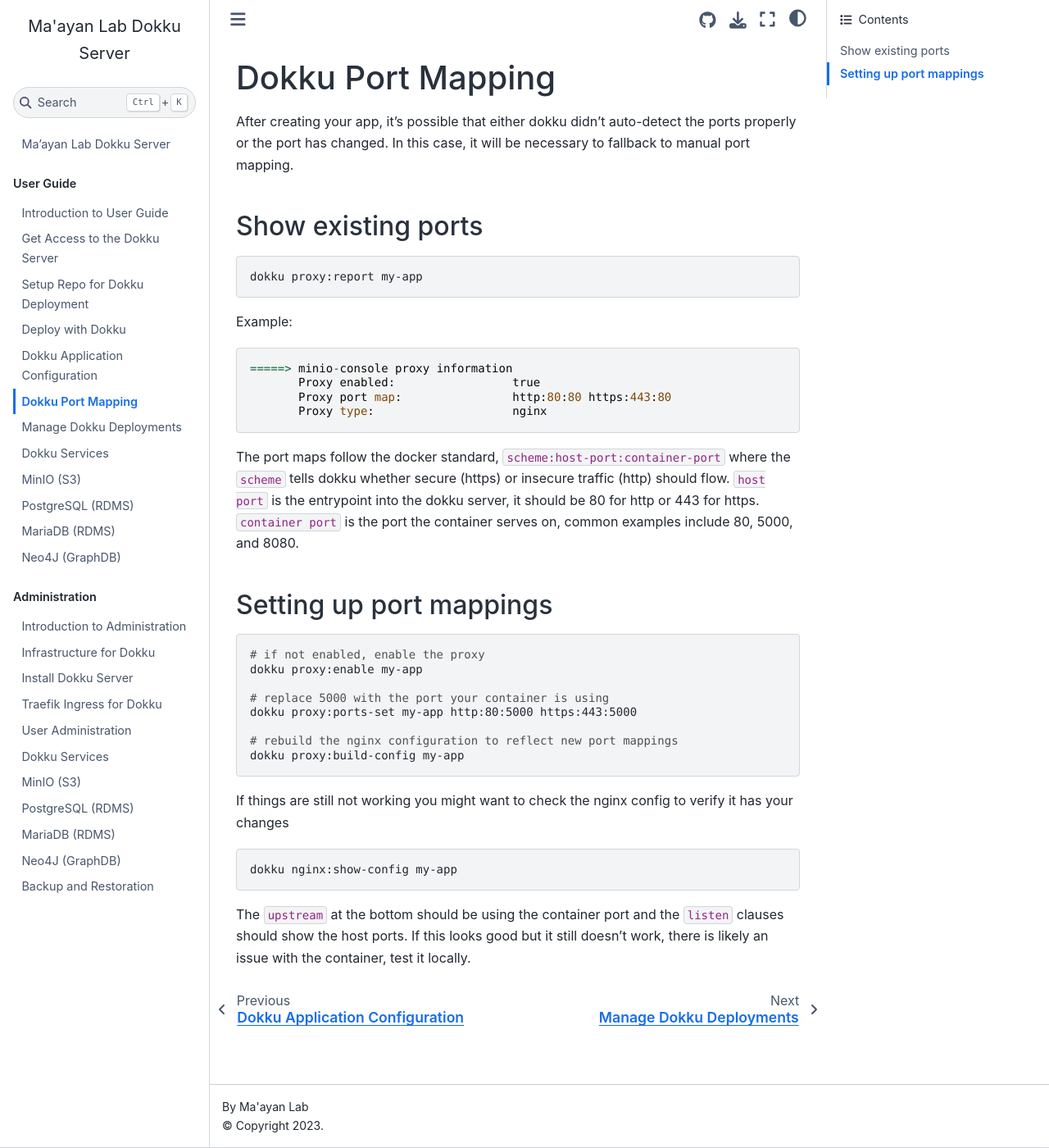
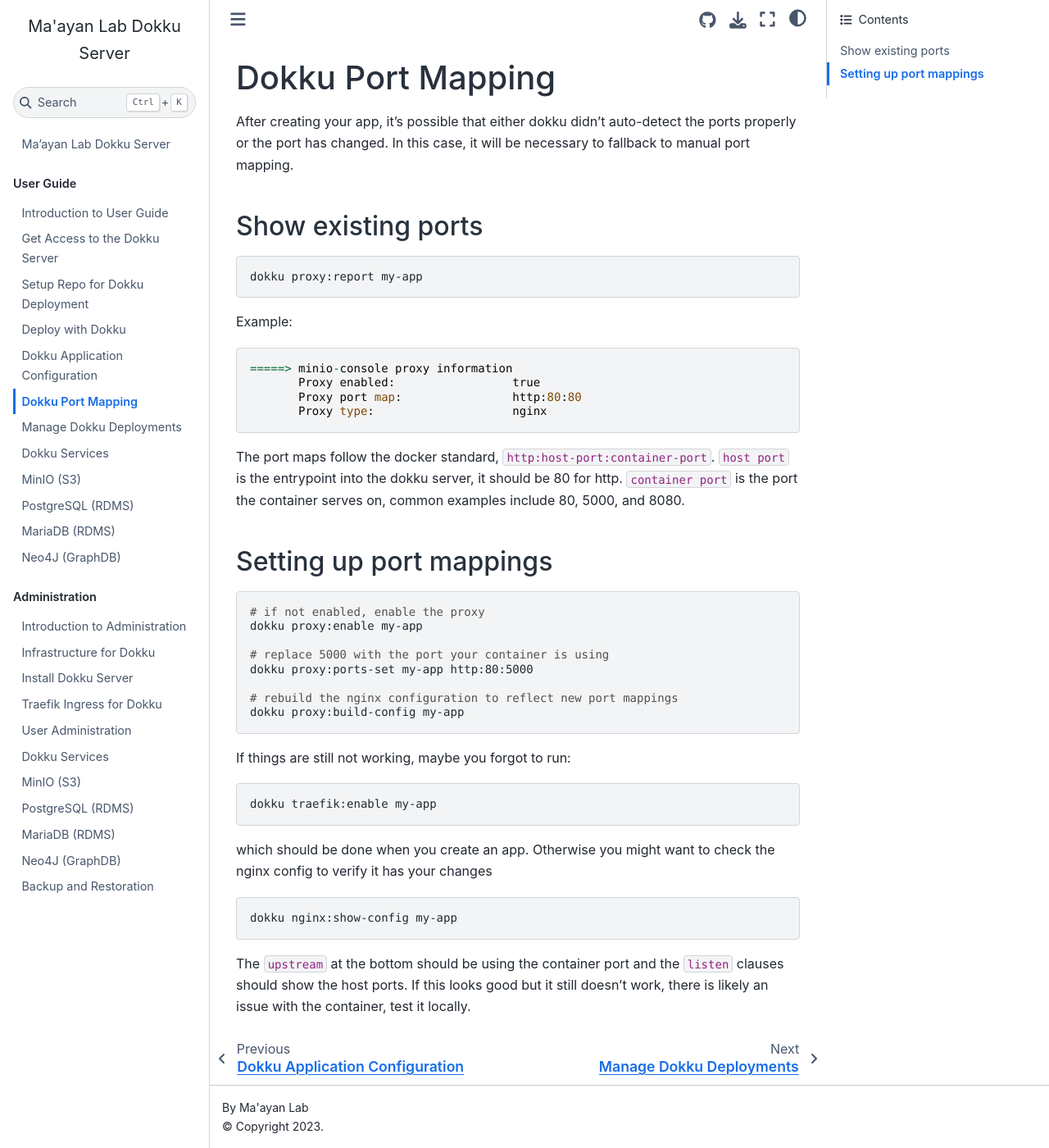
Before and after one commit to MaayanLab/dokku, a Jupyter Book: the page built from user/32-port-mapping.md, in a window 1280 px wide and 1400 px high. Shown: the whole window at 82% size. Built offline with Jupyter Book 1.0.4 settings and Sphinx 7.4.7 and the Sphinx Book theme 1.1.4, drawn with Linux system fonts in a browser that asks for light colours.

Commit message:
Update instructions related to traefik:enable & port mappings

````diff
--- a/user/32-port-mapping.md
+++ b/user/32-port-mapping.md
@@ -12,11 +12,11 @@
 ```
 =====> minio-console proxy information
        Proxy enabled:                 true
-       Proxy port map:                http:80:80 https:443:80
+       Proxy port map:                http:80:80
        Proxy type:                    nginx
 ```
 
-The port maps follow the docker standard, `scheme:host-port:container-port` where the `scheme` tells dokku whether secure (https) or insecure traffic (http) should flow. `host port` is the entrypoint into the dokku server, it should be 80 for http or 443 for https. `container port` is the port the container serves on, common examples include 80, 5000, and 8080.
+The port maps follow the docker standard, `http:host-port:container-port`. `host port` is the entrypoint into the dokku server, it should be 80 for http. `container port` is the port the container serves on, common examples include 80, 5000, and 8080.
 
 ## Setting up port mappings
 
@@ -25,13 +25,18 @@
 dokku proxy:enable my-app
 
 # replace 5000 with the port your container is using
-dokku proxy:ports-set my-app http:80:5000 https:443:5000
+dokku proxy:ports-set my-app http:80:5000
 
 # rebuild the nginx configuration to reflect new port mappings
 dokku proxy:build-config my-app
 ```
 
-If things are still not working you might want to check the nginx config to verify it has your changes
+If things are still not working, maybe you forgot to run:
+```bash
+dokku traefik:enable my-app
+```
+
+which should be done when you create an app. Otherwise you might want to check the nginx config to verify it has your changes
 ```bash
 dokku nginx:show-config my-app
 ```
````
Also changed, not shown: intro.md (+1 -1 lines), user/30-deploy.md (+1 -0 lines).
